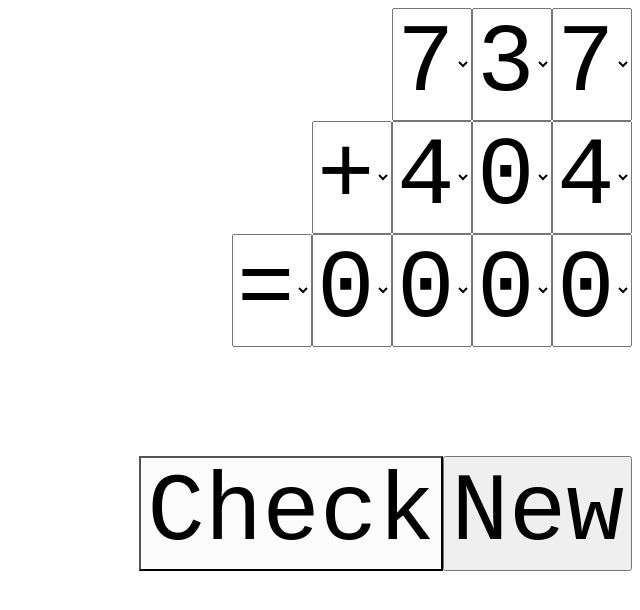
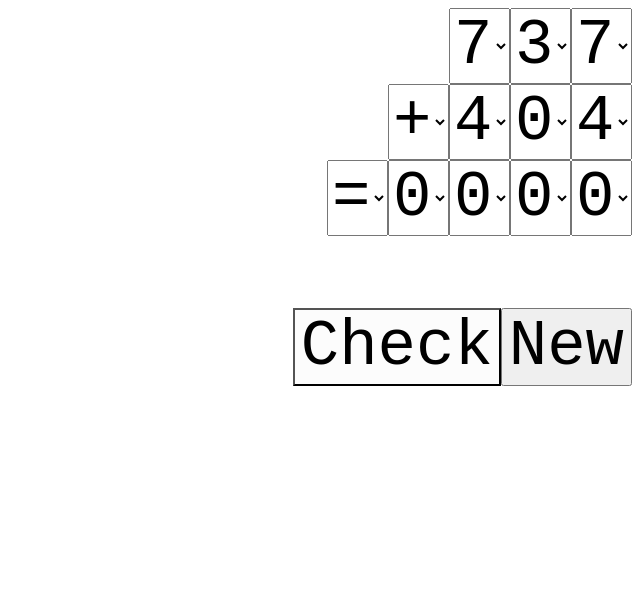
Before and after one commit to paulpeeling/math-app, an Angular app: page / in a window 1280 px wide. Shown: the top 610 px of the page, without its empty margins (640-1280 px from the left). Built offline with nearby package versions, Linux system fonts and the light colour scheme.

Commit message:
fixed base path. reduced font size.

```diff
--- a/src/app/problem/problem.component.css
+++ b/src/app/problem/problem.component.css
@@ -1,17 +1,17 @@
 div.sum {
-    font-size: 72pt;
+    font-size: 48pt;
     text-align: right;
     font-family: monospace;
 }
 select.sum {
-    font-size: 72pt;
+    font-size: 48pt;
     font-family: monospace;
 }
 option.sum {
-    font-size: 72pt;
+    font-size: 48pt;
     font-family: monospace;
 }
 button.sum {
-    font-size: 72pt;
+    font-size: 48pt;
     font-family: monospace;
 }
```
Also changed, not shown: 1 other file (tests, documents, lock files or other folders).
